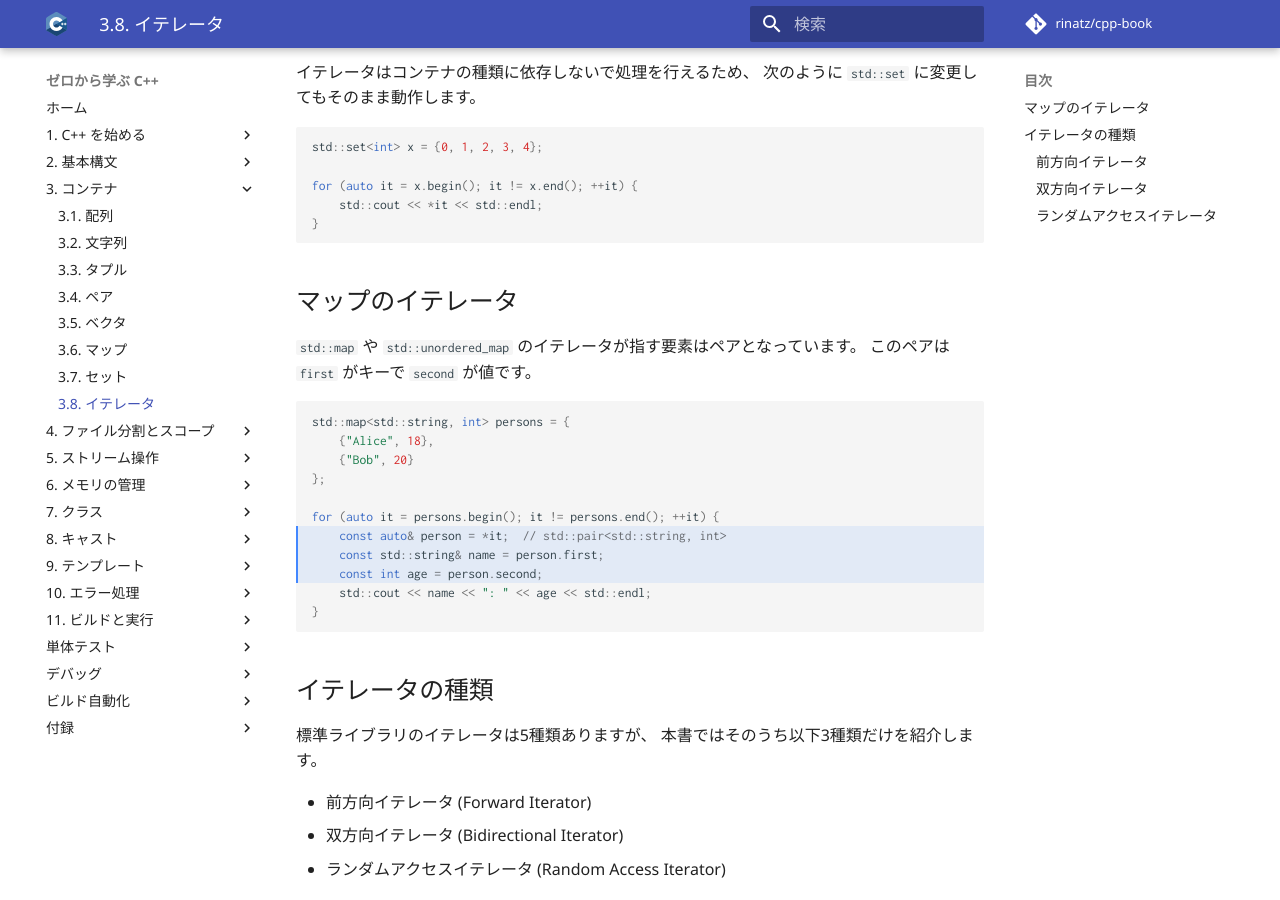
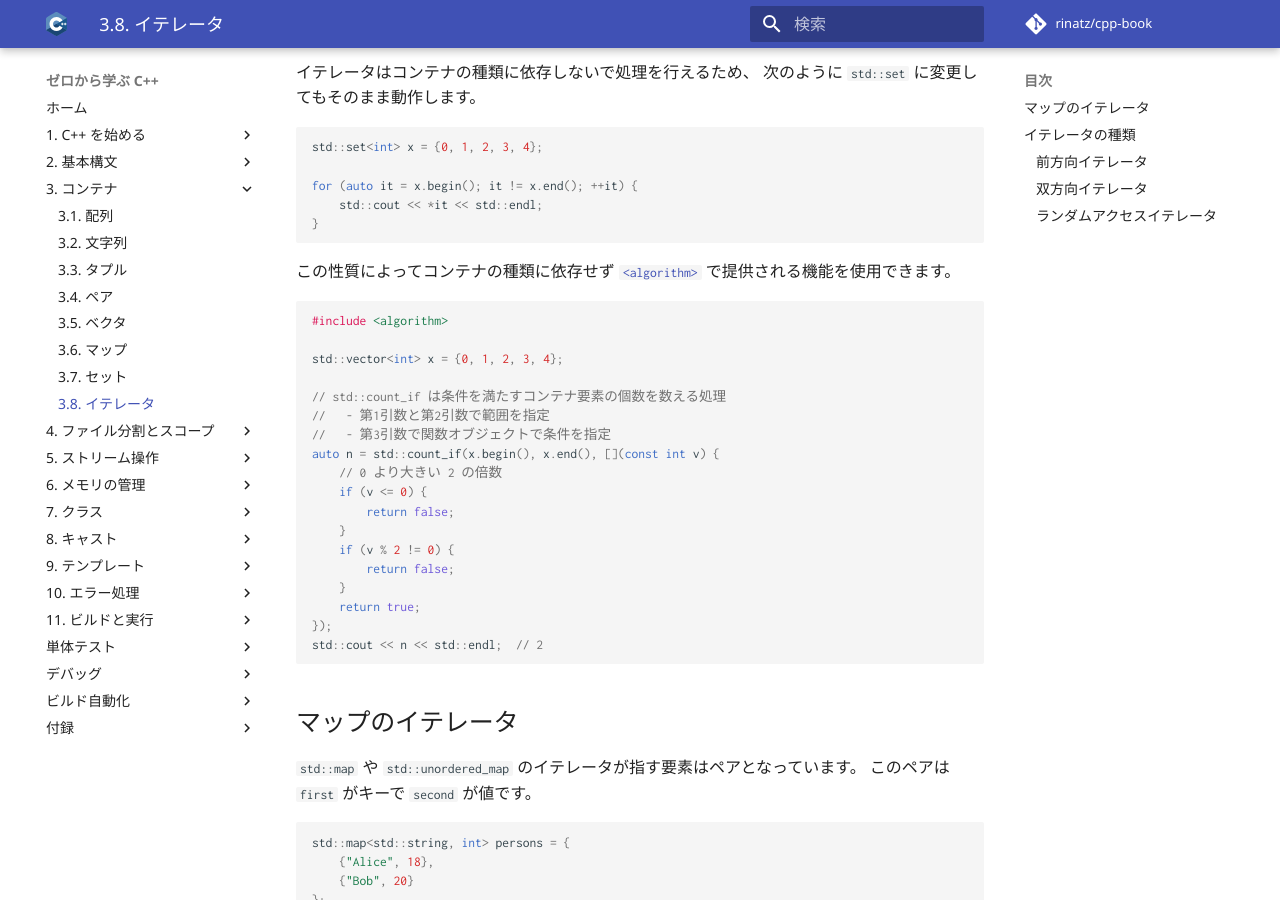
Before and after one commit to rinatz/cpp-book, an MkDocs documentation site: the page built from docs/ch03-08-iterators.md, in a window 1280 px wide and 900 px high, scrolled down 773 px. Built offline with MkDocs 1.6.1 and Material for MkDocs 9.7.7, drawn with Linux system fonts in a browser that asks for light colours; comment, search, counter and statistics services are not loaded.

Commit message:
Add sample code for STL container and lambda (provided by <algorithm>)

````diff
--- a/docs/ch03-08-iterators.md
+++ b/docs/ch03-08-iterators.md
@@ -47,6 +47,32 @@ std::set<int> x = {0, 1, 2, 3, 4};
 for (auto it = x.begin(); it != x.end(); ++it) {
     std::cout << *it << std::endl;
 }
+```
+
+この性質によってコンテナの種類に依存せず
+[`<algorithm>`][cpprefjp_algorithm] で提供される機能を使用できます。
+
+[cpprefjp_algorithm]: https://cpprefjp.github.io/reference/algorithm.html
+
+```cpp
+#include <algorithm>
+
+std::vector<int> x = {0, 1, 2, 3, 4};
+
+// std::count_if は条件を満たすコンテナ要素の個数を数える処理
+//   - 第1引数と第2引数で範囲を指定
+//   - 第3引数で関数オブジェクトで条件を指定
+auto n = std::count_if(x.begin(), x.end(), [](const int v) {
+    // 0 より大きい 2 の倍数
+    if (v <= 0) {
+        return false;
+    }
+    if (v % 2 != 0) {
+        return false;
+    }
+    return true;
+});
+std::cout << n << std::endl;  // 2
 ```
 
 ## マップのイテレータ
````
